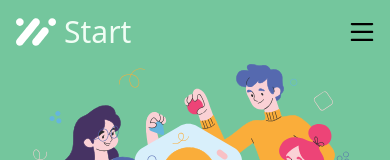
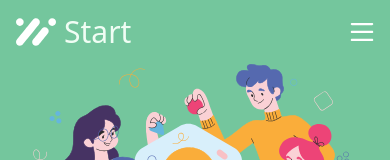
Before and after one commit to Greendayy/Business-Starter, a React (Vite) app: page / in a window 390 px wide. Shown: the top 160 px of the page. Built offline with nearby package versions, Linux system fonts and the light colour scheme.

Commit message:
fix:svg color

```diff
--- a/src/component/Header.jsx
+++ b/src/component/Header.jsx
@@ -1,6 +1,6 @@
-import Logo from "../assets/Logo.svg"
-import { Link } from "react-router-dom"
-import { useState } from 'react'
+import Logo from "../assets/Logo.svg";
+import { Link } from "react-router-dom";
+import { useState } from "react";
 
 export default function Headerm() {
   const [isOpen, setIsOpen] = useState(false);
@@ -9,16 +9,33 @@ export default function Headerm() {
       <div className="bg-green flex items-center sm:mr-auto">
         <img className="h-10 w-10" src={Logo} />
         <h1 className="text-white text-3xl ml-2 mr-auto">Start</h1>
-                <button onClick={() => setIsOpen(!isOpen)} className="sm:hidden text-4xl text-white">
-                    <svg t="1664008145513" className="h-6 w-6 fill-current" viewBox="0 0 1024 1024" version="1.1"
-                        xmlns="http://www.w3.org/2000/svg" p-id="3353" width="200" height="200">
-                        {isOpen ?
-                            (<path
+        <button
+          onClick={() => setIsOpen(!isOpen)}
+          className="sm:hidden text-3xl text-white"
+        >
+          <svg
+            t="1664008145513"
+            className="h-6 w-6 fill-current"
+            viewBox="0 0 1024 1024"
+            version="1.1"
+            xmlns="http://www.w3.org/2000/svg"
+            p-id="3353"
+            width="200"
+            height="200"
+          >
+            {isOpen ? (
+              <path
                 d="M571.733333 512l268.8-268.8c17.066667-17.066667 17.066667-42.666667 0-59.733333-17.066667-17.066667-42.666667-17.066667-59.733333 0L512 452.266667 243.2 183.466667c-17.066667-17.066667-42.666667-17.066667-59.733333 0-17.066667 17.066667-17.066667 42.666667 0 59.733333L452.266667 512 183.466667 780.8c-17.066667 17.066667-17.066667 42.666667 0 59.733333 8.533333 8.533333 19.2 12.8 29.866666 12.8s21.333333-4.266667 29.866667-12.8L512 571.733333l268.8 268.8c8.533333 8.533333 19.2 12.8 29.866667 12.8s21.333333-4.266667 29.866666-12.8c17.066667-17.066667 17.066667-42.666667 0-59.733333L571.733333 512z"
-                                p-id="5045"></path>) :
-                            (<path
+                p-id="5045"
+                fill="white"
+              ></path>
+            ) : (
+              <path
                 d="M81.28 222.016h861.44c27.264 0 49.28-21.504 49.28-48s-22.016-48-49.28-48H81.28c-27.2 0-49.28 21.504-49.28 48s22.08 48 49.28 48zM942.72 462.016H81.28c-27.264 0-49.28 21.504-49.28 48s22.016 48 49.28 48h861.44c27.264 0 49.28-21.504 49.28-48s-22.144-48-49.28-48zM942.72 801.984H81.28c-27.2 0-49.28 21.504-49.28 48s22.08 48 49.28 48h861.44c27.264 0 49.28-21.504 49.28-48s-22.016-48-49.28-48z"
-                                p-id="3354"></path>)}
+                p-id="3354"
+                fill="white"
+              ></path>
+            )}
           </svg>
         </button>
       </div>
@@ -28,10 +45,11 @@ export default function Headerm() {
           <Link to="/portfoliom">Portfolio</Link>
           <Link to="/servicem">Services</Link>
           <Link to="/contactm">Contact</Link>
-                    <a href="https://baidu.com" target="_blank" rel="noopener noreferrer" >Baidu</a>
+          <a href="https://baidu.com" target="_blank" rel="noopener noreferrer">
+            Baidu
+          </a>
         </div>
-
       </div>
     </header>
-    )
+  );
 }
```
Lines whose indentation alone changed are shown as unchanged.
